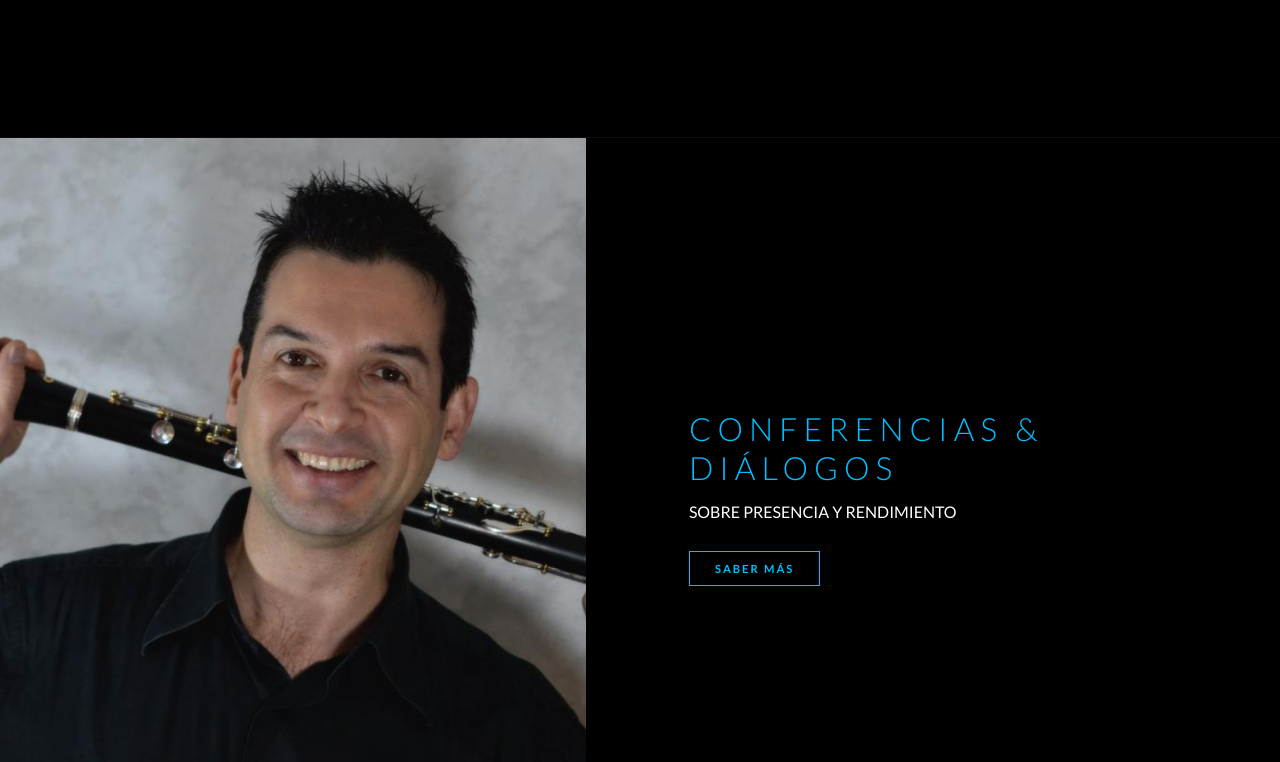
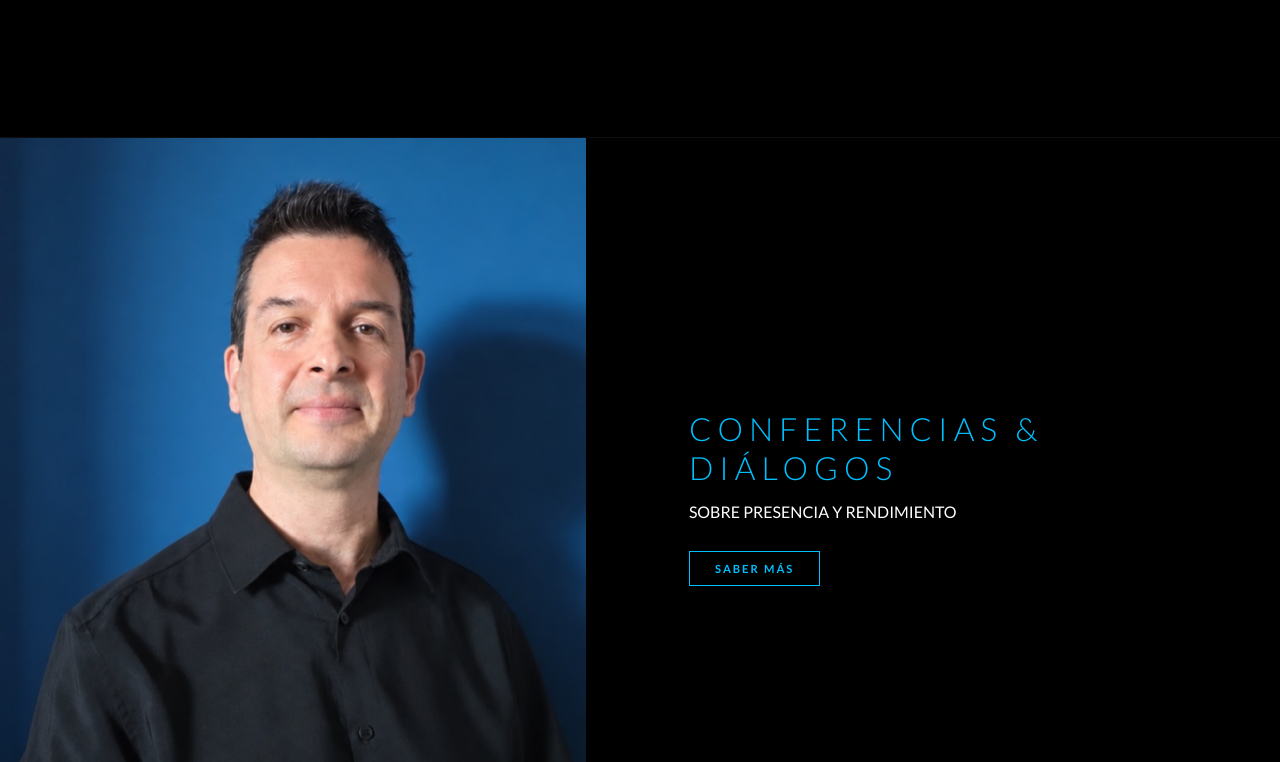
Before and after one commit to DragonShark107/ivan-marin-web, a plain HTML site: page actividades.html in a window 1280 px wide. Shown: the part 2126-2888 px from the top of the page. Drawn offline with Linux system fonts and the light colour scheme.

Commit message:
Publicar el retrato retocado de Conferencias y Diálogos

```diff
--- a/actividades.html
+++ b/actividades.html
@@ -74,7 +74,7 @@
             <p data-es="SOBRE PRESENCIA Y RENDIMIENTO" data-en="PRESENCE AND PERFORMANCE">PRESENCIA Y RENDIMIENTO</p>
             <a href="charlas.html" class="btn-saber-mas" data-es="Saber más" data-en="Read more">Saber más</a>
         </div>
-        <div class="service-visual"><img src="Imagenes/Foto Sonriendo.jpeg" alt="Charlas"></div>
+        <div class="service-visual"><img src="Imagenes/ivan-conferencias.jpg" alt="Iván Marín García"></div>
     </section>
 
     <section id="boquillas" class="section-service">
```
